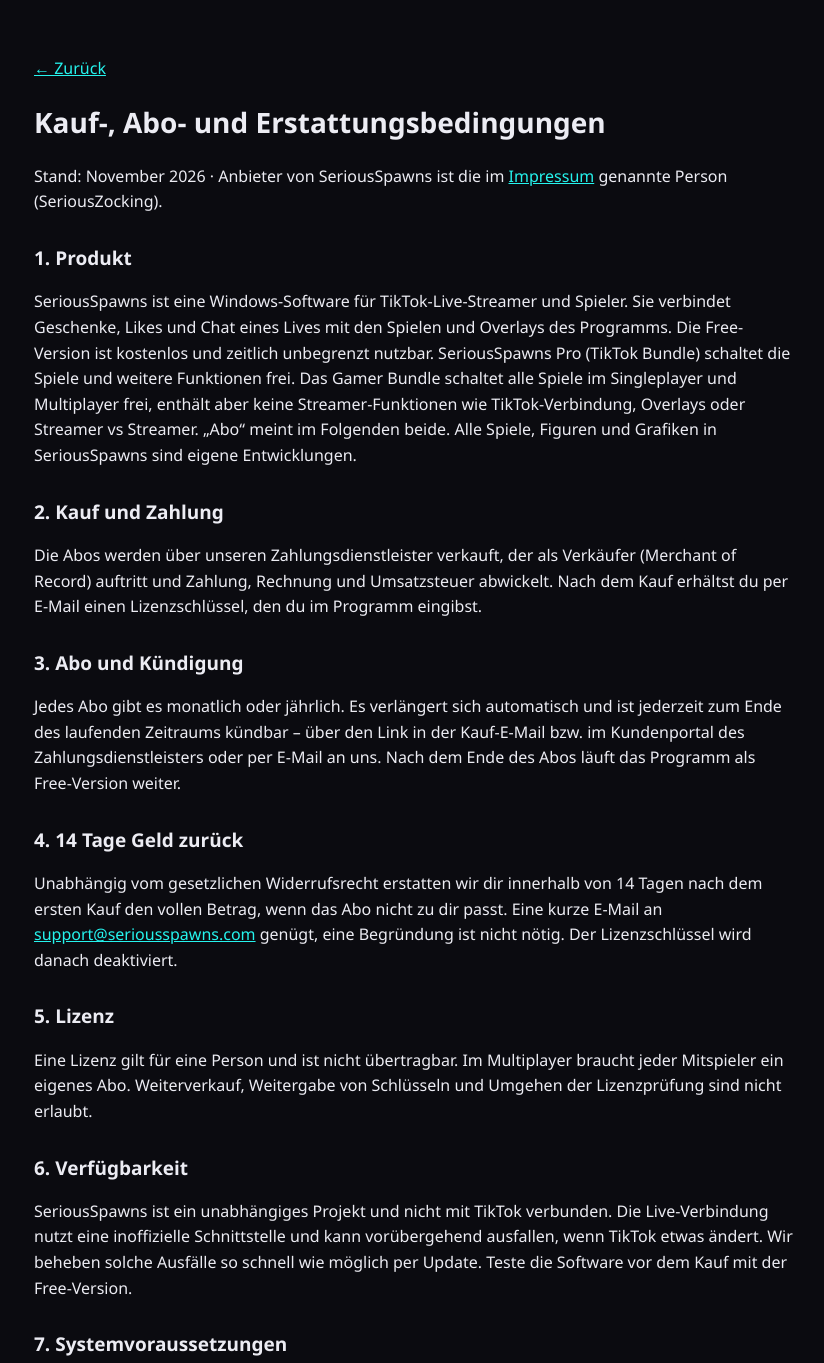
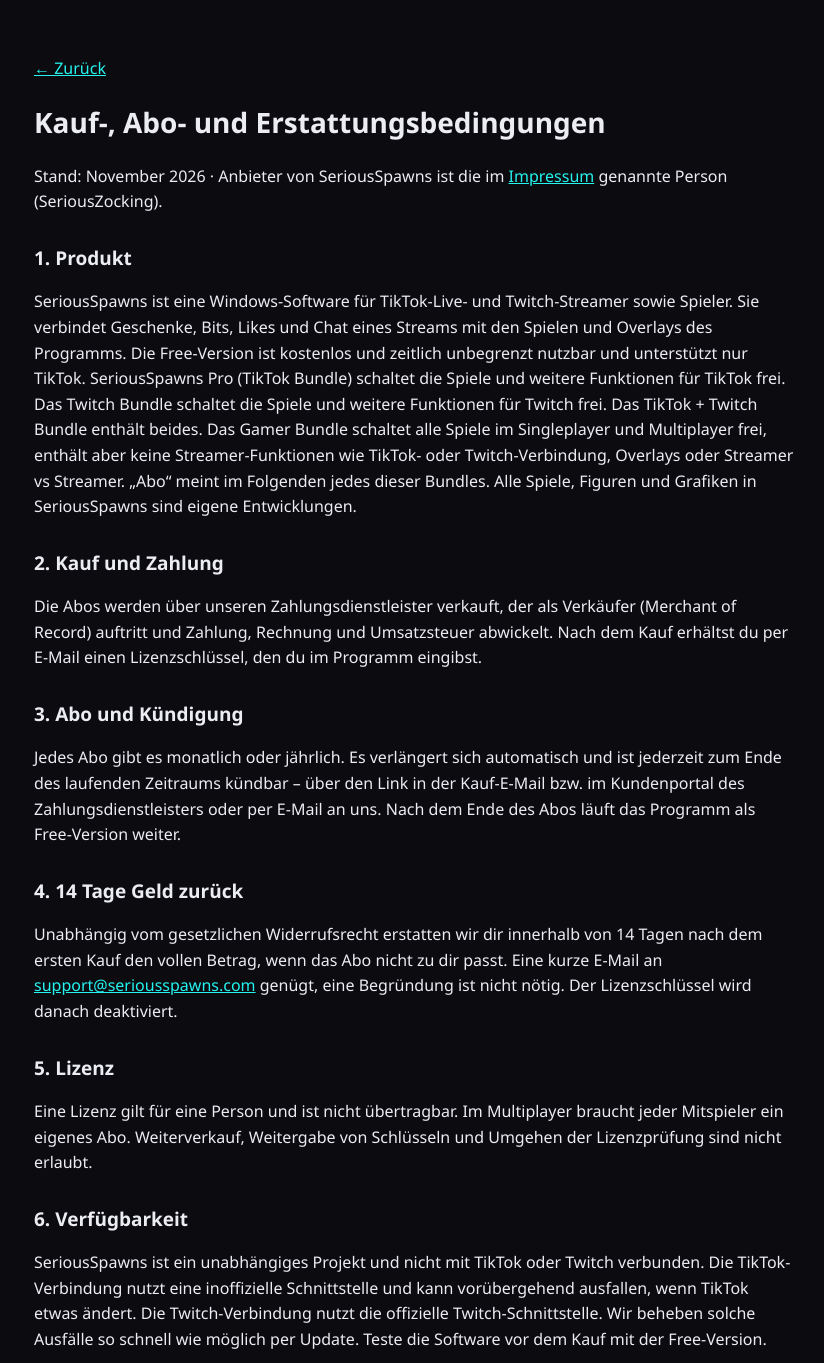
Before and after one commit to SeriousZockingGames/SeriousSpawns-Updates, a plain HTML site: page agb.html in a window 1280 px wide. Shown: the top 1363 px of the page, without its empty margins (226-1050 px from the left). Drawn offline with Linux system fonts and the light colour scheme.

Commit message:
Website: agb.html

```diff
--- a/agb.html
+++ b/agb.html
@@ -4,7 +4,7 @@
 <p>Stand: November 2026 · Anbieter von SeriousSpawns ist die im <a href="impressum.html">Impressum</a> genannte Person (SeriousZocking).</p>
 
 <h2>1. Produkt</h2>
-<p>SeriousSpawns ist eine Windows-Software für TikTok-Live-Streamer und Spieler. Sie verbindet Geschenke, Likes und Chat eines Lives mit den Spielen und Overlays des Programms. Die Free-Version ist kostenlos und zeitlich unbegrenzt nutzbar. SeriousSpawns Pro (TikTok Bundle) schaltet die Spiele und weitere Funktionen frei. Das Gamer Bundle schaltet alle Spiele im Singleplayer und Multiplayer frei, enthält aber keine Streamer-Funktionen wie TikTok-Verbindung, Overlays oder Streamer vs Streamer. „Abo“ meint im Folgenden beide. Alle Spiele, Figuren und Grafiken in SeriousSpawns sind eigene Entwicklungen.</p>
+<p>SeriousSpawns ist eine Windows-Software für TikTok-Live- und Twitch-Streamer sowie Spieler. Sie verbindet Geschenke, Bits, Likes und Chat eines Streams mit den Spielen und Overlays des Programms. Die Free-Version ist kostenlos und zeitlich unbegrenzt nutzbar und unterstützt nur TikTok. SeriousSpawns Pro (TikTok Bundle) schaltet die Spiele und weitere Funktionen für TikTok frei. Das Twitch Bundle schaltet die Spiele und weitere Funktionen für Twitch frei. Das TikTok + Twitch Bundle enthält beides. Das Gamer Bundle schaltet alle Spiele im Singleplayer und Multiplayer frei, enthält aber keine Streamer-Funktionen wie TikTok- oder Twitch-Verbindung, Overlays oder Streamer vs Streamer. „Abo“ meint im Folgenden jedes dieser Bundles. Alle Spiele, Figuren und Grafiken in SeriousSpawns sind eigene Entwicklungen.</p>
 
 <h2>2. Kauf und Zahlung</h2>
 <p>Die Abos werden über unseren Zahlungsdienstleister verkauft, der als Verkäufer (Merchant of Record) auftritt und Zahlung, Rechnung und Umsatzsteuer abwickelt. Nach dem Kauf erhältst du per E-Mail einen Lizenzschlüssel, den du im Programm eingibst.</p>
@@ -19,7 +19,7 @@
 <p>Eine Lizenz gilt für eine Person und ist nicht übertragbar. Im Multiplayer braucht jeder Mitspieler ein eigenes Abo. Weiterverkauf, Weitergabe von Schlüsseln und Umgehen der Lizenzprüfung sind nicht erlaubt.</p>
 
 <h2>6. Verfügbarkeit</h2>
-<p>SeriousSpawns ist ein unabhängiges Projekt und nicht mit TikTok verbunden. Die Live-Verbindung nutzt eine inoffizielle Schnittstelle und kann vorübergehend ausfallen, wenn TikTok etwas ändert. Wir beheben solche Ausfälle so schnell wie möglich per Update. Teste die Software vor dem Kauf mit der Free-Version.</p>
+<p>SeriousSpawns ist ein unabhängiges Projekt und nicht mit TikTok oder Twitch verbunden. Die TikTok-Verbindung nutzt eine inoffizielle Schnittstelle und kann vorübergehend ausfallen, wenn TikTok etwas ändert. Die Twitch-Verbindung nutzt die offizielle Twitch-Schnittstelle. Wir beheben solche Ausfälle so schnell wie möglich per Update. Teste die Software vor dem Kauf mit der Free-Version.</p>
 
 <h2>7. Systemvoraussetzungen</h2>
 <p>Windows 10 oder 11 (64 Bit), Internetverbindung, für die 3D-Spiele eine Grafikkarte mit WebGL-2-Unterstützung.</p>
```
